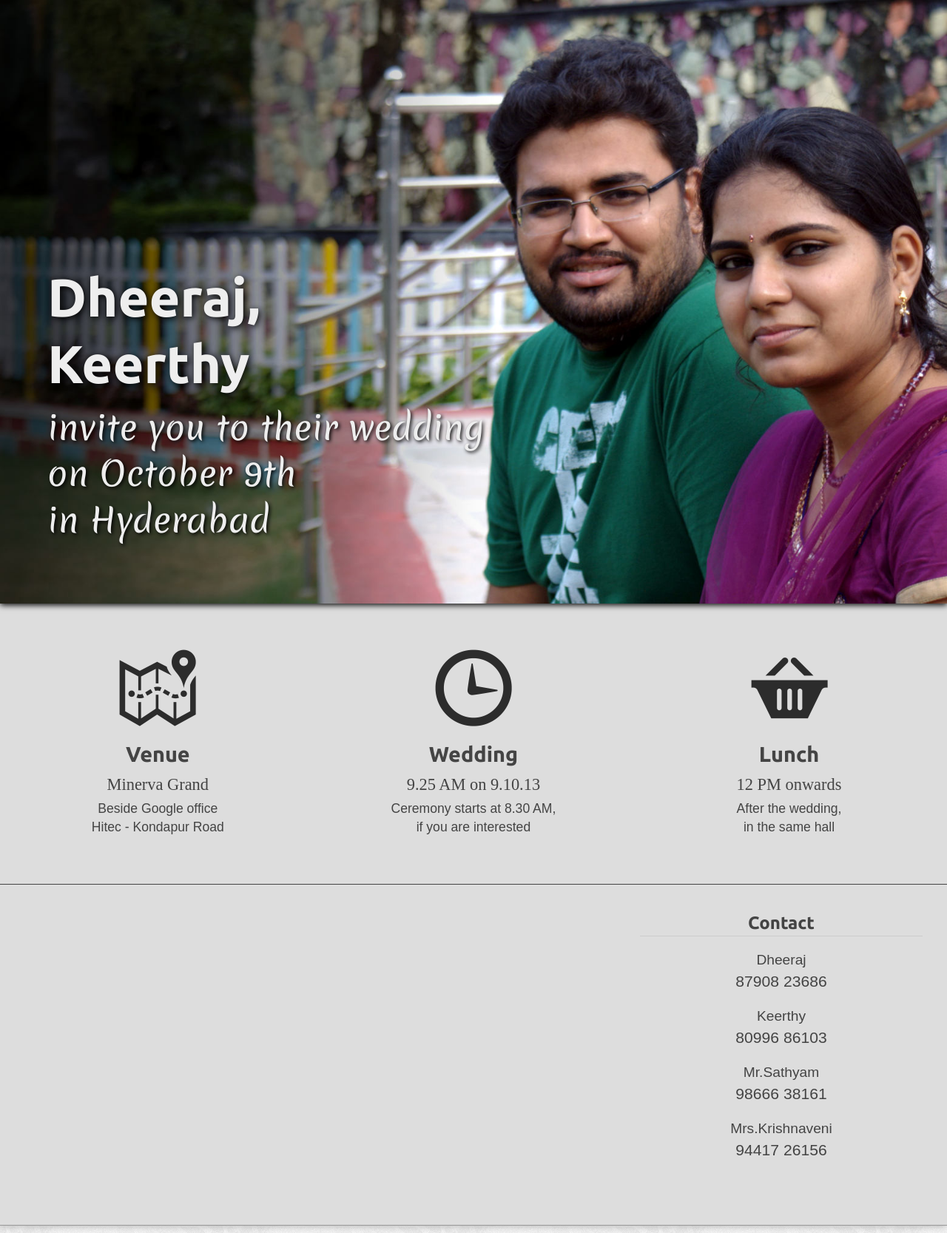
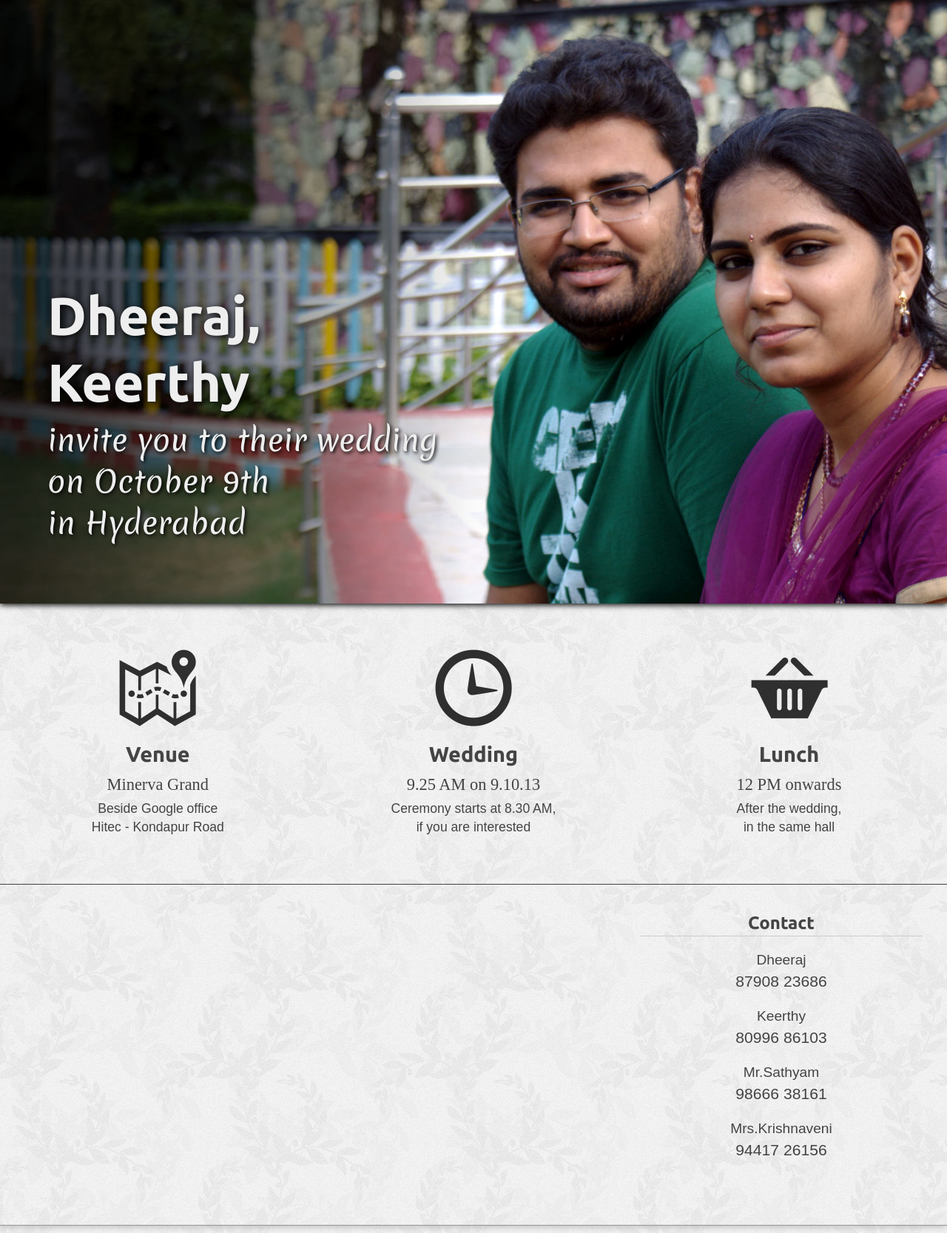
Before and after one commit to dheerosaur/dheerosaur.github.com, a Jekyll site: the page index.html, which Jekyll copies as it is, in a window 1280 px wide. Shown: the whole page at 74% size. Built offline with Jekyll 4.4.1, drawn with Linux system fonts in a browser that asks for light colours.

Commit message:
Small tweaks to backgrounds and styles

```diff
--- a/css/wedding.css
+++ b/css/wedding.css
@@ -67,7 +67,6 @@ body {
 #wrap {
   max-width: 1440px;
   margin: 0 auto;
-  background: #ddd;
   -webkit-box-shadow: 0 0 10px #aaa;
   -moz-box-shadow: 0 0 10px #aaa;
   box-shadow: 0 0 10px #aaa;
@@ -94,17 +93,17 @@ header {
     color: #eee;
   }
   header .weds h1 {
-    font-size: 2.25em;
+    font-size: 2em;
     font-weight: bold;
     line-height: 1.25em;
-    margin: 10px 0;
+    margin: 10px 0 5px;
     padding: 20px 0 0;
     text-shadow: 2px 2px 10px #000;
   }
   header .weds p {
     margin: 0;
     font-family: 'Merienda', serif;
-    font-size: 1.2em;
+    font-size: 1.1em;
     text-shadow: 2px 2px 5px #000;
   }
 
@@ -170,7 +169,7 @@ header {
    ========================================================================== */
 @media only screen and (min-width: 35em) {
   header .weds h1 { font-size: 3em; }
-  header .weds p { font-size: 1.75em; }
+  header .weds p { font-size: 1.6em; }
   .content .col img {
     width: 128px;
     height: 128px;
@@ -191,7 +190,7 @@ header {
 
 @media only screen and (min-width: 80em) {
   header .weds h1 { font-size: 4.5em; }
-  header .weds p { font-size: 2.8em; }
+  header .weds p { font-size: 2.5em; }
 }
 
 @media print,
```
